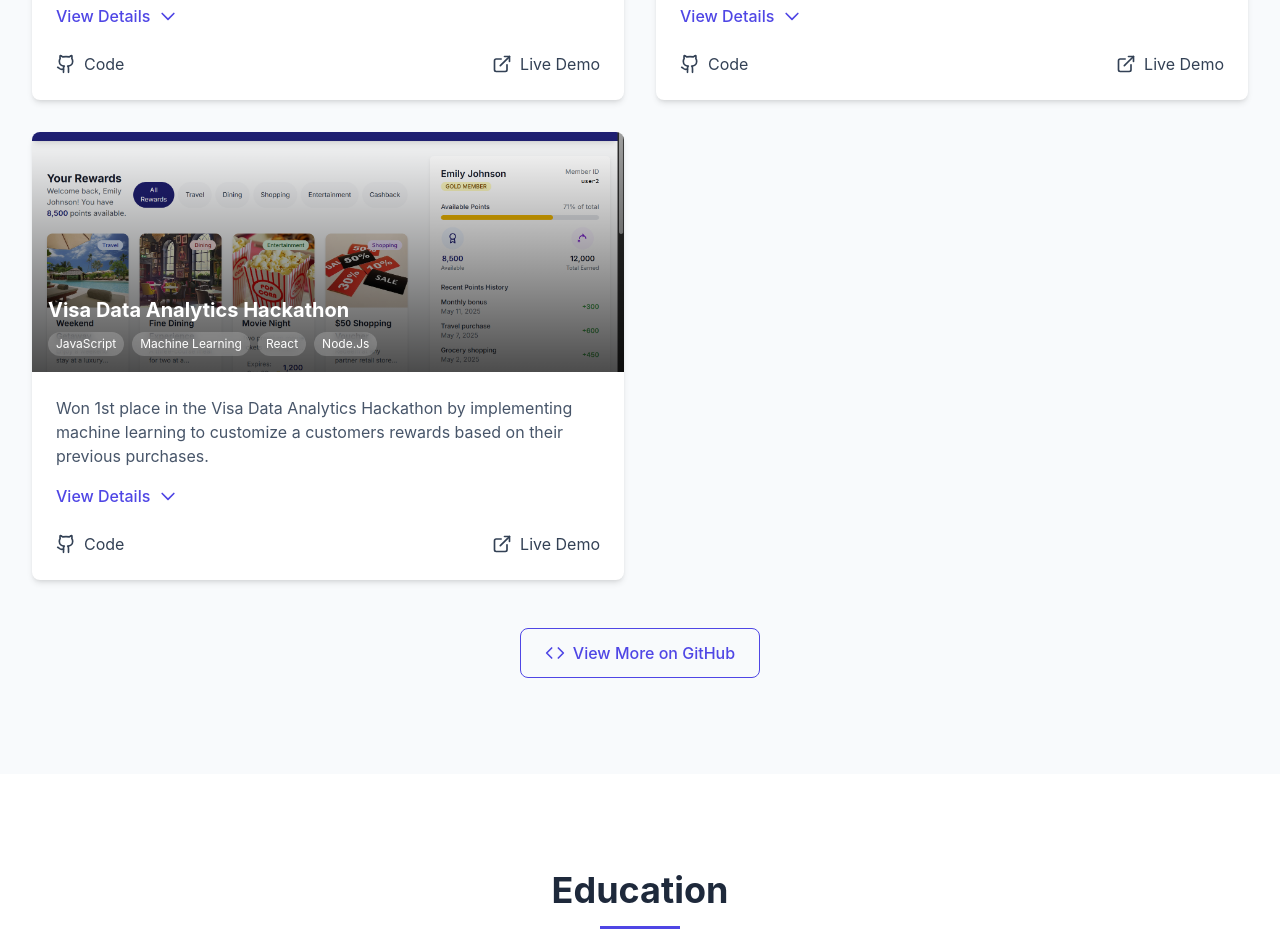
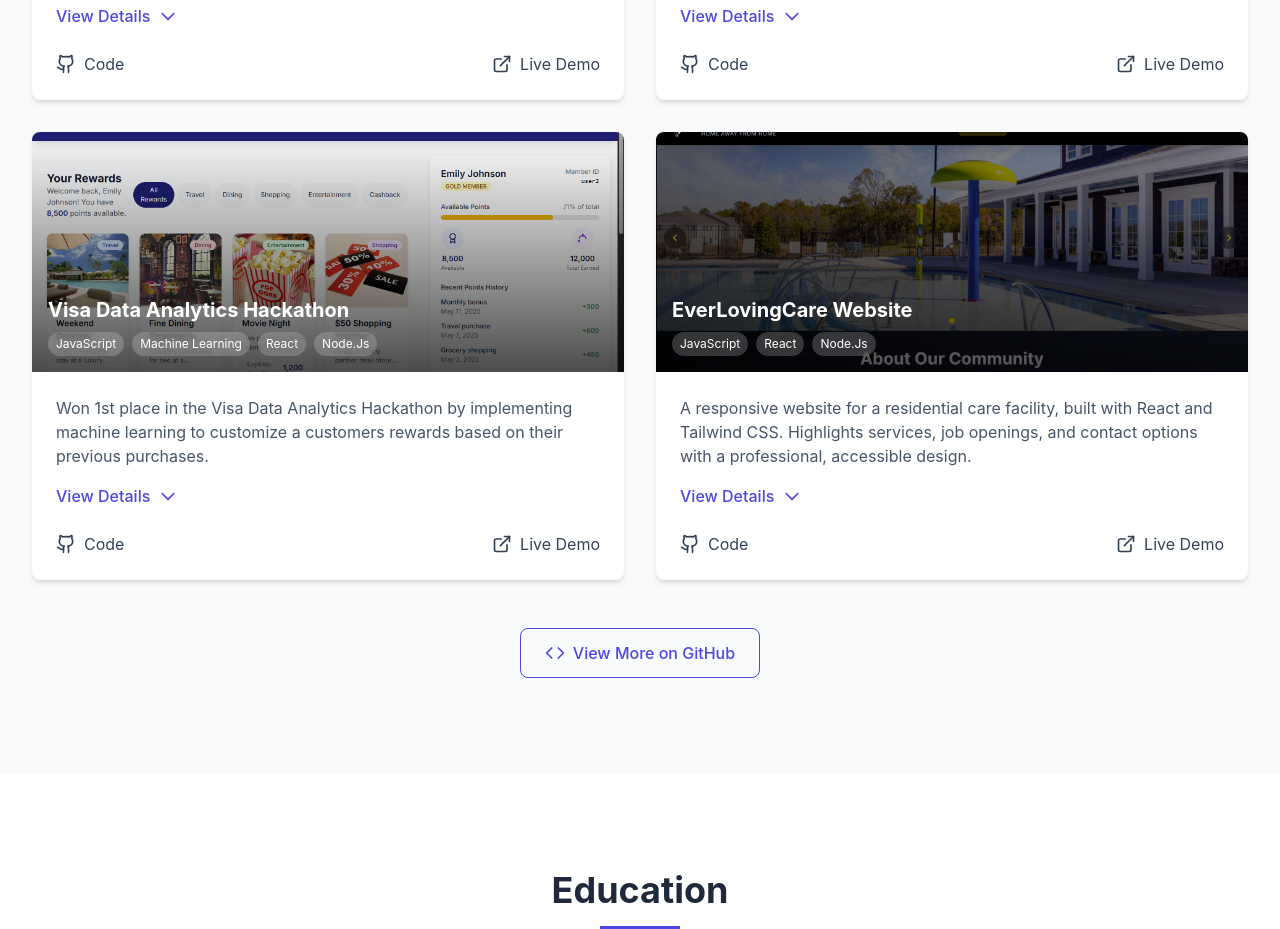
Before and after one commit to itsjustej/ejsportfolio, a React (Vite) app: page / in a window 1280 px wide. Shown: the part 5880-6809 px from the top of the page. Built offline with nearby package versions, Linux system fonts and the light colour scheme.

Commit message:
Added everloving care website

```diff
--- a/src/components/Projects.jsx
+++ b/src/components/Projects.jsx
@@ -56,6 +56,23 @@
       links: {
         github: "https://github.com/itsjustej/VisaDataScience",
         demo: "https://visarewardsplus.netlify.app/"
+      }
+    },
+    {
+      id: 4,
+      title: "EverLovingCare Website",
+      description: "A responsive website for a residential care facility, built with React and Tailwind CSS. Highlights services, job openings, and contact options with a professional, accessible design.",
+      image: "ELC.png",
+      techStack: ["JavaScript", "React", "Node.Js"],
+      category: "app",
+      details: [
+        "A full-stack, responsive website built to showcase and support a licensed residential care facility.",
+        "Features include animated service listings, job application details, and a dynamic contact form powered by EmailJS.",
+        "Designed with React and Tailwind CSS uses a sleek dark theme with accessible UX/UI and mobile-first responsiveness."
+      ],
+      links: {
+        github: "https://github.com/itsjustej/EverLovingCare",
+        demo: "https://everlovingcare.netlify.app/"
       }
     },
   ];
```
Also changed, not shown: public/ELC.png (added).
